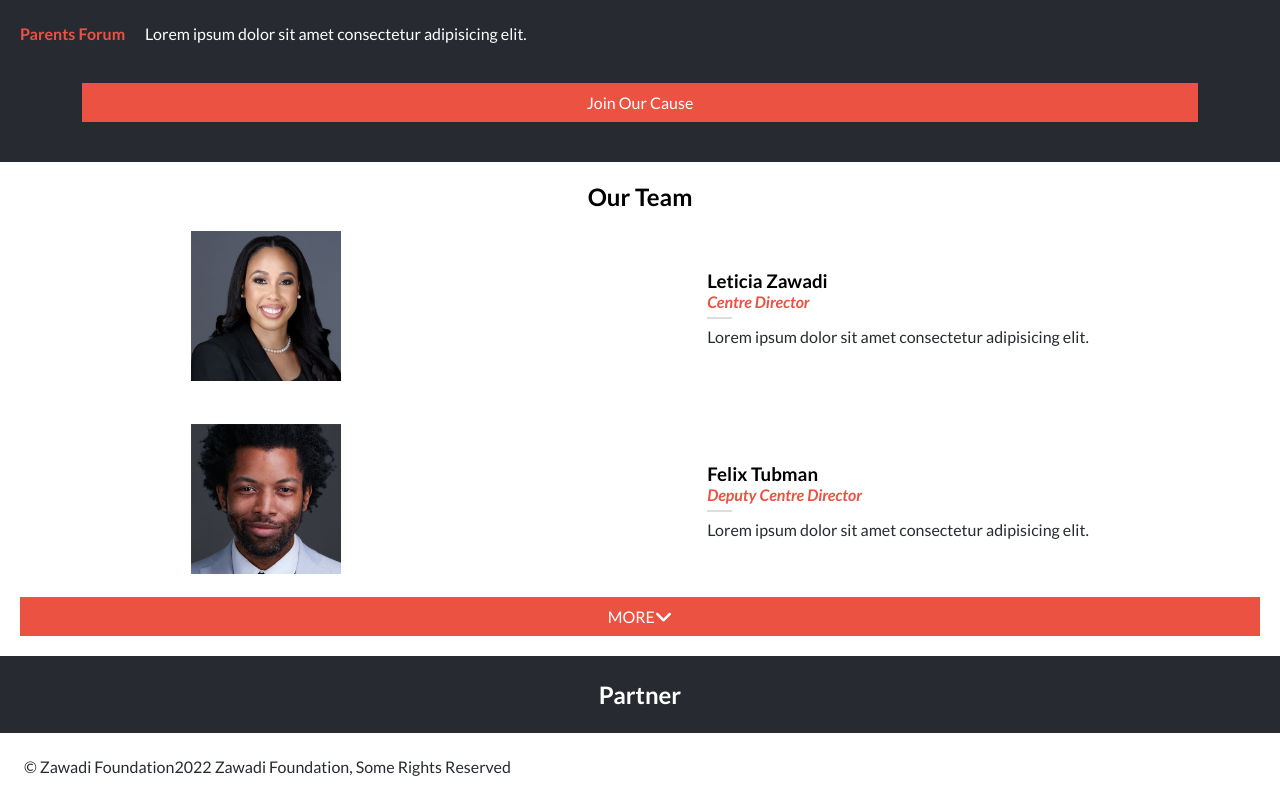
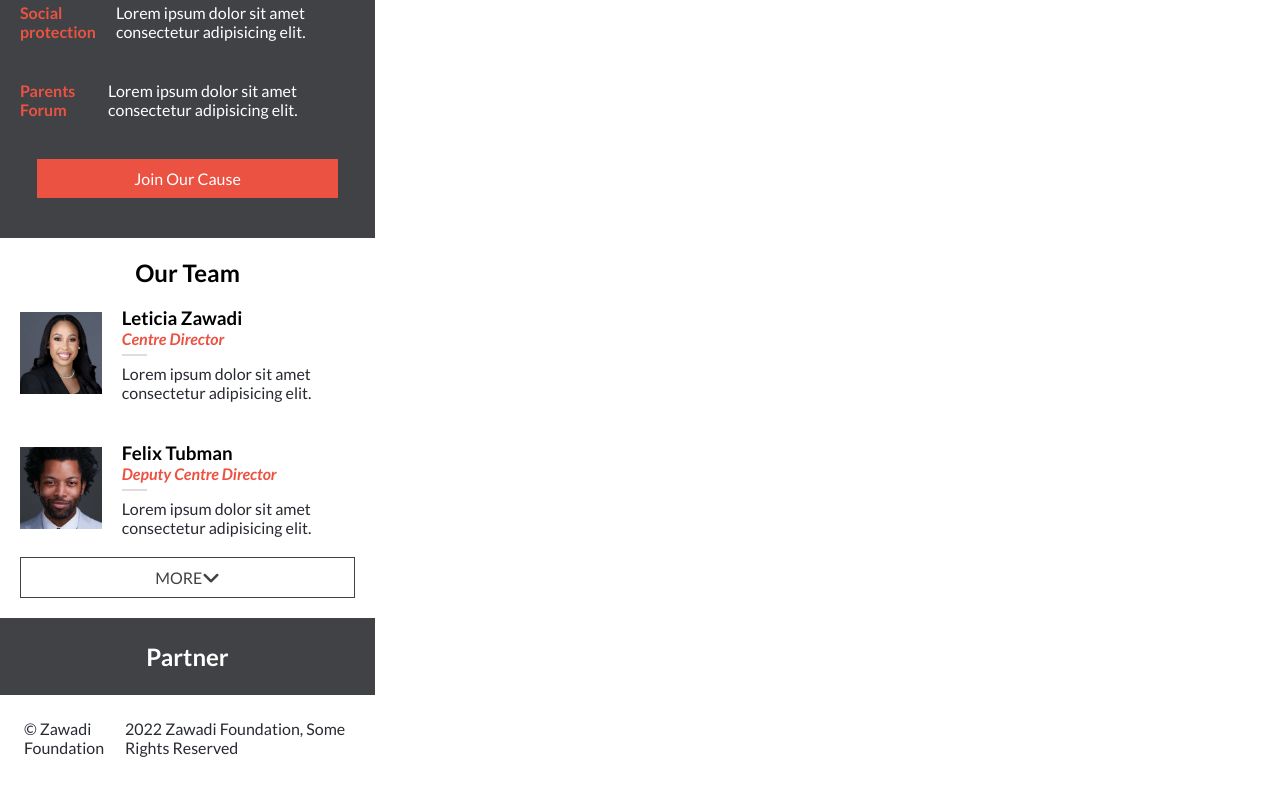
Before and after one commit to Felix45/adopt-an-orphan, a website: page index.html in a window 1280 px wide. Shown: the part 702-1502 px from the top of the page. Drawn offline with Linux system fonts and the light colour scheme.

Commit message:
Add inverse version of button

```diff
--- a/assets/styles/app.css
+++ b/assets/styles/app.css
@@ -5,6 +5,10 @@
   padding: 0;
   box-sizing: border-box;
   font-family: 'Lato', sans-serif;
+}
+
+body {
+  width: 375px;
 }
 
 .d-flex {
@@ -41,6 +45,10 @@ img {
   max-width: 100%;
 }
 
+.mt-1 {
+  margin-top: 1rem;
+}
+
 .mb-1 {
   margin-bottom: 1rem;
 }
@@ -53,13 +61,17 @@ img {
   padding: 1.5rem;
 }
 
+.pos-rel {
+  position: relative;
+}
+
 .text-center {
   text-align: center;
 }
 
 .bg-dark {
   color: #fff;
-  background-color: #272a31;
+  background-color: #414246;
 }
 
 .bg-light {
@@ -76,8 +88,10 @@ img {
   background-color: #ec5242;
 }
 
-.btn-block {
-  width: 90%;
+.btn-inverse {
+  color: #414246;
+  border: 1px solid #414246;
+  background-color: #fff;
 }
 
 .btn.btn-action {
@@ -101,6 +115,10 @@ img {
   height: 500px;
   background: #fff url('../images/mobile-bg.png') no-repeat 0 0;
   background-size: contain;
+}
+
+.intro.intro-about {
+  background: #f7f7f7;
 }
 
 .intro .intro-jumbo {
```
